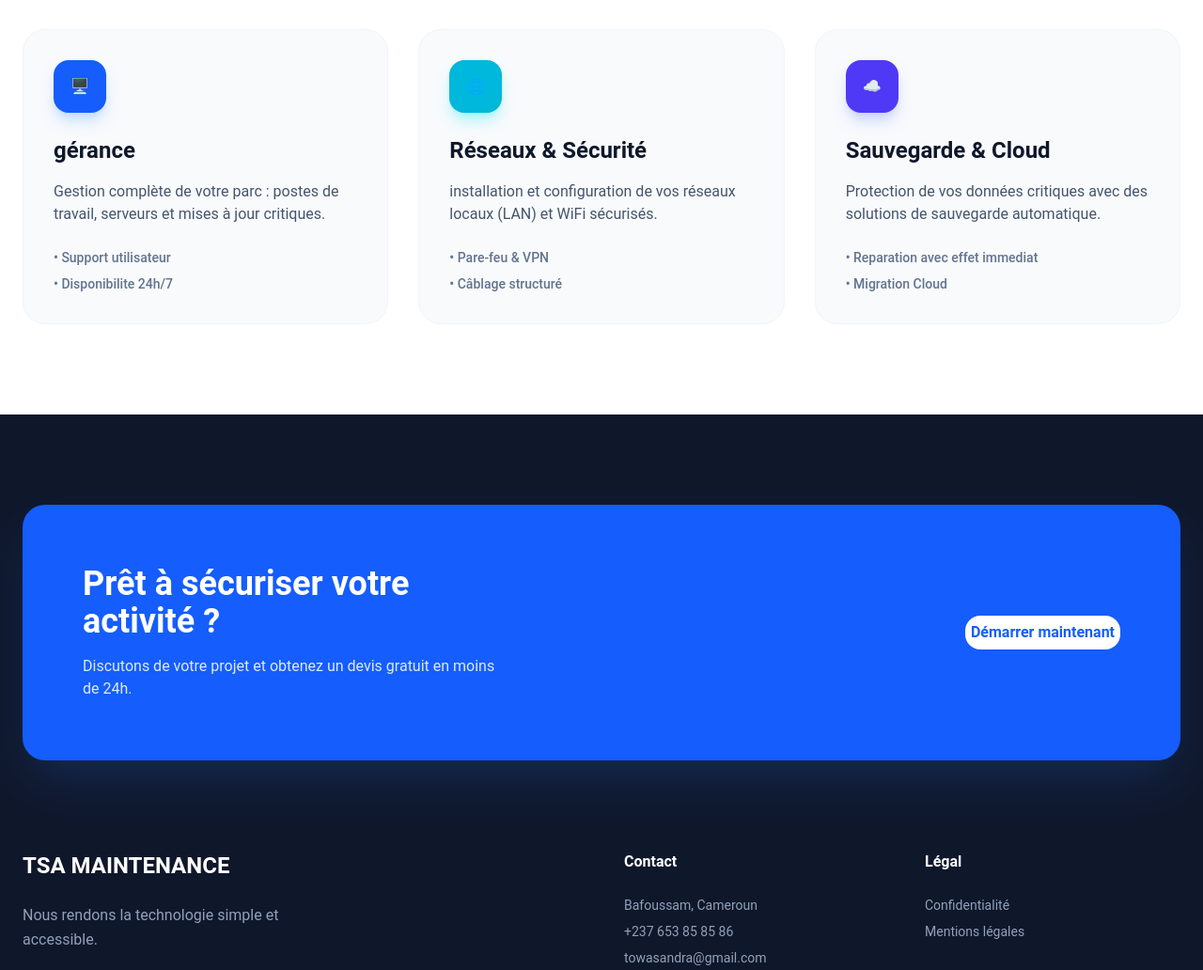
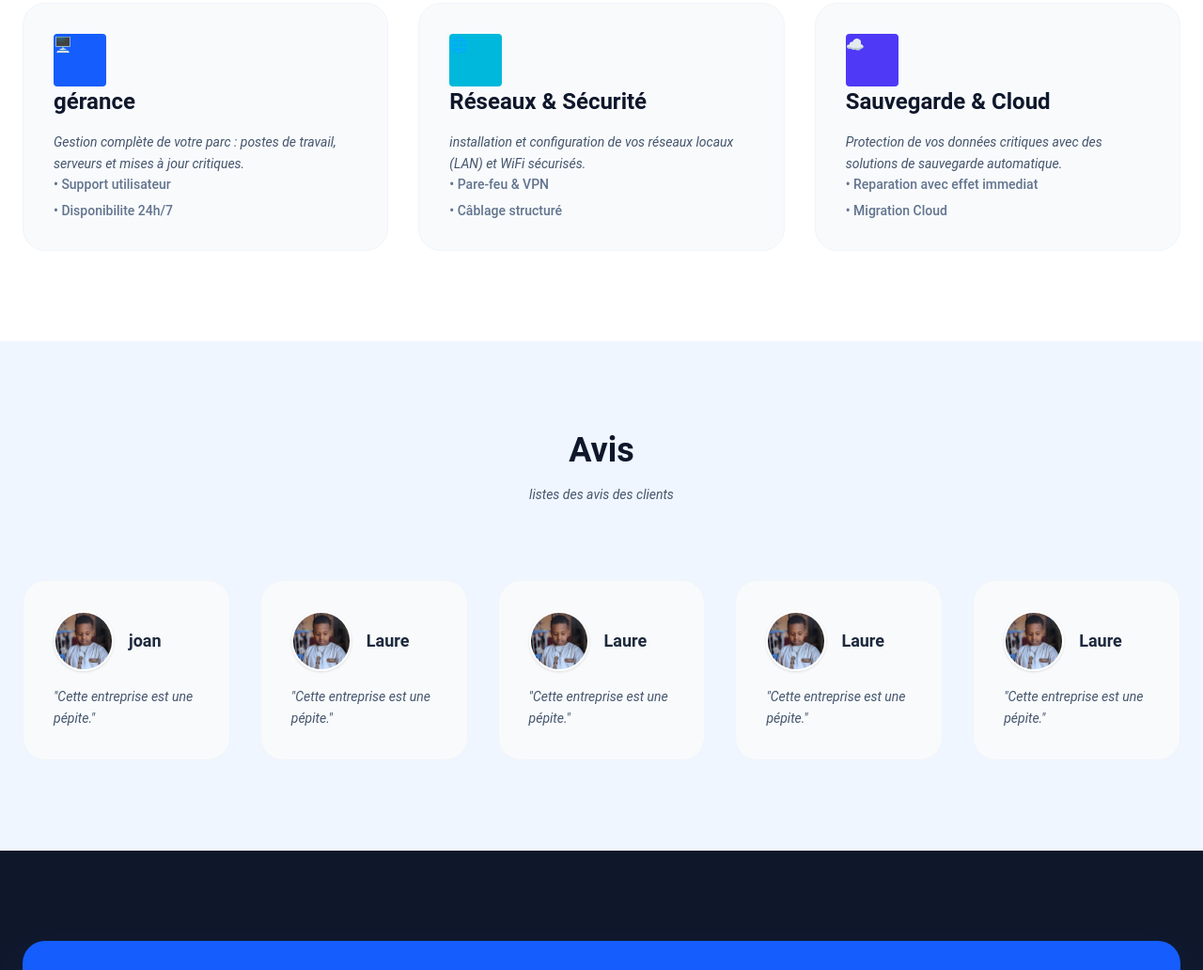
Before and after one commit to sandra-dev-hub/projet-maintenance, a website: page index.html in a window 1280 px wide. Shown: the part 913-1945 px from the top of the page at 94% size. Drawn offline with Linux system fonts and the light colour scheme; a web font is replaced by a local one.

Commit message:
mon site de maintenance

```diff
--- a/index.html
+++ b/index.html
@@ -43,7 +43,7 @@
                     Nous accompagnons les entreprises dans la maintenance, la sécurisation et l'optimisation de leurs infrastructures numériques.
                 </p>
                 <div class="flex flex-wrap items-center gap-4">
-                    <a href="#services" class=" inline-block w-fit px-5 py-2 bg-slate-900 text-white rounded-lg font-semibold text-sm hover:bg-slate-800 transition">
+                    <a href="#services" class=" inline-block w-fit px-5 py-2 bg-slate-900 text-white rounded-lg font-semibold text-sm hover:bg-slate-950 transition">
                         Voir nos solutions
                     </a>
                     <div class="flex items-center gap-2">
@@ -56,8 +56,8 @@
                 <div class="relative z-10 rounded-3xl overflow-hidden shadow-2xl border-8 border-white">
                     <img src="./assets/images/photo1.jpg" alt="Support technique" class="w-full h-500px object-cover">
                 </div>
-                <div class="absolute -top-10 -right-10 w-64 h-64 bg-blue-400 rounded-full filter blur-3xl opacity-20"></div>
-                <div class="absolute -bottom-10 -left-10 w-64 h-64 bg-cyan-400 rounded-full filter blur-3xl opacity-20"></div>
+                <div class="absolute"></div>
+                <div class="absolute"></div>
             </div>
         </div>
     </header>
@@ -65,48 +65,123 @@
     <section id="services" class="py-24 bg-white">
         <div class="max-w-7xl mx-auto px-6">
             <div class="text-center max-w-2xl mx-auto mb-20">
-                <h2 class="text-4xl font-bold mb-4">Nos domaines d'expertise</h2>
+                <h2 class="font">Nos domaines d'expertise</h2>
                 <p class="text-slate-500">Des solutions sur mesure pour répondre aux défis technologiques de votre entreprise.</p>
             </div>
 
             <div class="grid md:grid-cols-3 gap-8">
-                <div class="group p-8 rounded-3xl bg-slate-50 border border-slate-100 hover:bg-white hover:shadow-2xl hover:scale-105 transition-all duration-300">
-                    <div class="w-14 h-14 bg-blue-600 rounded-2xl flex items-center justify-center mb-6 text-white shadow-lg shadow-blue-200">
+                <div class="card-avis">
+                    <div class="w-14 h-14 bg-blue-600 rounded">
                         🖥️
                     </div>
                     <h3 class="text-2xl font-bold mb-4">gérance</h3>
-                    <p class="text-slate-600 mb-6">Gestion complète de votre parc : postes de travail, serveurs et mises à jour critiques.</p>
-                    <ul class="space-y-2 text-sm font-medium text-slate-500">
+                    <p class="slate">Gestion complète de votre parc : postes de travail, serveurs et mises à jour critiques.</p>
+                    <ul class="medium text-slate-500">
                         <li>• Support utilisateur</li>
                         <li>• Disponibilite 24h/7</li>
                     </ul>
                 </div>
 
-                <div class="group p-8 rounded-3xl bg-slate-50 border border-slate-100 hover:bg-white hover:shadow-2xl hover:scale-105 transition-all duration-300">
-                    <div class="w-14 h-14 bg-cyan-500 rounded-2xl flex items-center justify-center mb-6 text-white shadow-lg shadow-cyan-200">
+                <div class="card-avis">
+                    <div class="w-14 h-14 bg-cyan-500 rounded">
                         🌐
                     </div>
                     <h3 class="text-2xl font-bold mb-4">Réseaux & Sécurité</h3>
-                    <p class="text-slate-600 mb-6">installation et configuration de vos réseaux locaux (LAN) et WiFi sécurisés.</p>
-                    <ul class="space-y-2 text-sm font-medium text-slate-500">
+                    <p class="slate">installation et configuration de vos réseaux locaux (LAN) et WiFi sécurisés.</p>
+                    <ul class="medium text-slate-500">
                         <li>• Pare-feu & VPN</li>
                         <li>• Câblage structuré</li>
                     </ul>
                 </div>
 
-                <div class="group p-8 rounded-3xl bg-slate-50 border border-slate-100 hover:bg-white hover:shadow-2xl hover:scale-105 transition-all duration-300">
-                    <div class="w-14 h-14 bg-indigo-600 rounded-2xl flex items-center justify-center mb-6 text-white shadow-lg shadow-indigo-200">
+                <div class="card-avis">
+                    <div class="w-14 h-14 bg-indigo-600 rounded">
                         ☁️
                     </div>
                     <h3 class="text-2xl font-bold mb-4">Sauvegarde & Cloud</h3>
-                    <p class="text-slate-600 mb-6">Protection de vos données critiques avec des solutions de sauvegarde automatique.</p>
-                    <ul class="space-y-2 text-sm font-medium text-slate-500">
+                    <p class="slate">Protection de vos données critiques avec des solutions de sauvegarde automatique.</p>
+                    <ul class="medium text-slate-500">
                         <li>• Reparation avec effet immediat</li>
                         <li>• Migration Cloud</li>
                     </ul>
                 </div>
             </div>
         </div>
+    </section>
+
+    <section id="a-propos" class="py-24 bg-blue-50">
+        <div class="max-w-7xl mx-auto px-6">
+            <div class="text-center max-w-2xl mx-auto mb-20">
+                <h1 class="text-4xl font-bold mb-4">Avis</h1>
+                <p class="slate">listes des avis des clients</p>
+
+            </div>
+            <div class="grid md:grid-cols-5 gap-8">
+            <div class="card-avis">
+    <div class="flex items-center gap-4 mb-4">
+        <img src="./assets/images/jojo.jpg" alt="Laure"
+             class="card">
+
+        <h3 class="font">joan</h3>
+    </div>
+
+    <p class="slate">
+        "Cette entreprise est une pépite."
+    </p>
+   </div>
+<div class="card-avis">
+    <div class="flex items-center gap-4 mb-4">
+        <img src="./assets/images/jojo.jpg" alt="Laure"
+             class="card">
+
+        <h3 class="font">Laure</h3>
+    </div>
+
+    <p class="slate">
+        "Cette entreprise est une pépite."
+    </p>
+</div>
+<div class="card-avis">
+    <div class="flex items-center gap-4 mb-4">
+        <img src="./assets/images/jojo.jpg" alt="Laure"
+             class="card">
+
+        <h3 class="font">Laure</h3>
+    </div>
+
+    <p class="slate">
+        "Cette entreprise est une pépite."
+    </p>
+</div>
+<div class="card-avis">
+    <div class="flex items-center gap-4 mb-4">
+        <img src="./assets/images/jojo.jpg" alt="Laure"
+             class="card">
+
+        <h3 class="font">Laure</h3>
+    </div>
+
+    <p class="slate">
+        "Cette entreprise est une pépite."
+    </p>
+</div>
+<div class="card-avis">
+    <div class="flex items-center gap-4 mb-4">
+        <img src="./assets/images/jojo.jpg" alt="Laure"
+             class="card">
+
+        <h3 class="font">Laure</h3>
+    </div>
+
+    <p class="slate">
+        "Cette entreprise est une pépite."
+    </p>
+</div>
+
+            </div>
+
+        </div>
+
     </section>
 
     <footer id="contact" class="bg-slate-900 text-white pt-24 pb-12">
--- a/input.css
+++ b/input.css
@@ -7,7 +7,40 @@
     font-style: normal;
 }
 
+@theme{
+    --color-brand-primary: #2563eb;
+}
 
+@layer components{
+        .hover{
+        @apply hover:text-brand-primary transition
+    }
+
+    .card-avis{
+        @apply p-8 rounded-3xl bg-slate-50 border border-slate-100 hover:bg-white hover:shadow-2xl hover:scale-105 transition-all duration-300;
+    }
+
+    .absolute{
+        @appy absolute -bottom-10 -left-10 w-64 h-64 bg-cyan-400 rounded-full filter blur-3xl opacity-20
+    }
+
+    .rounded{
+        @appy rounded-2xl flex items-center justify-center mb-6 text-white shadow-lg shadow-blue-200
+    }
+    .font{
+        @apply font-bold text-slate-800 text-lg
+
+    }
+    .slate{
+        @apply text-slate-600 text-sm italic leading-relaxed
+    }
+    .medium{
+        @apply space-y-2 text-sm font-medium
+    }
+    .card{
+        @apply w-16 h-16 rounded-full object-cover object-top border-2 border-white shadow-sm flex-shrink-0
+    }
+}
 
 /* ici lorsque je clique sur un lien le glissement est fluide et non brusque */
 html {
```
Also changed, not shown: assets/images/jojo.jpg (added), assets/output.css.
